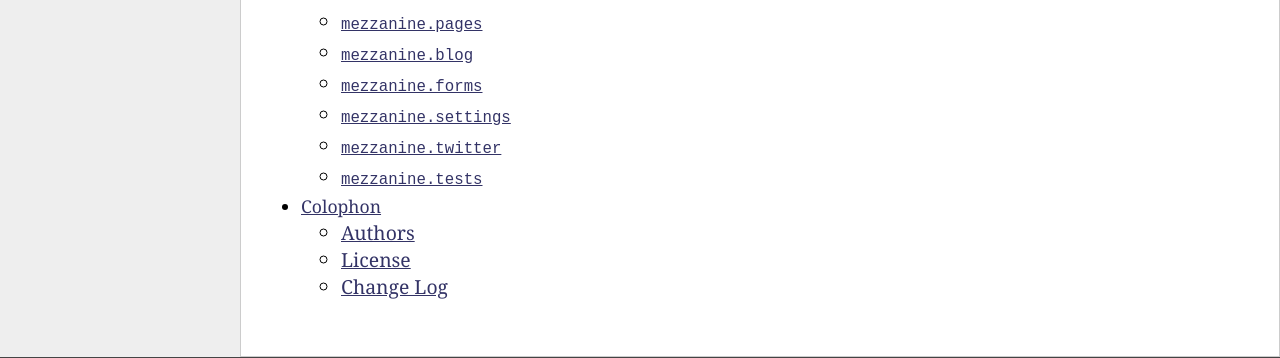
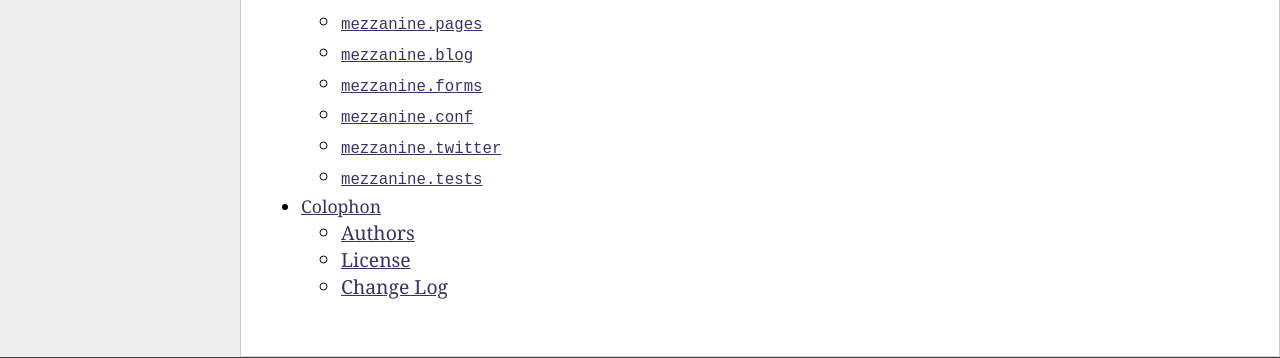
Before and after one commit to alfiecvincent/mezzanine, a Sphinx documentation site: the page built from docs/index.rst, in a window 1280 px wide. Shown: the part 1427-1785 px from the top of the page. Built offline with Sphinx 7.4.7, drawn with Linux system fonts in a browser that asks for light colours.

Commit message:
Update conf app name in packages docs.

```diff
--- a/docs/packages.rst
+++ b/docs/packages.rst
@@ -97,19 +97,19 @@
 .. automodule:: mezzanine.forms.page_processors
    :members:
 
-``mezzanine.settings``
+``mezzanine.conf``
 ======================
 
-.. automodule:: mezzanine.settings
+.. automodule:: mezzanine.conf
    :members:
 
-.. automodule:: mezzanine.settings.models
+.. automodule:: mezzanine.conf.models
    :members:
 
-.. automodule:: mezzanine.settings.forms
+.. automodule:: mezzanine.conf.forms
    :members:
 
-.. automodule:: mezzanine.settings.admin
+.. automodule:: mezzanine.conf.admin
    :members:
 
 ``mezzanine.twitter``
```
